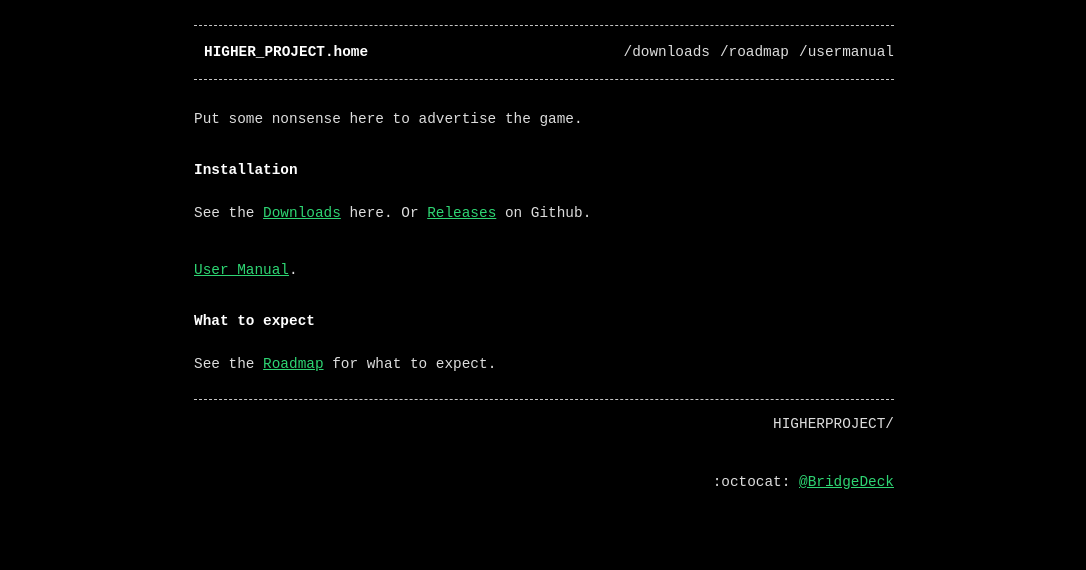
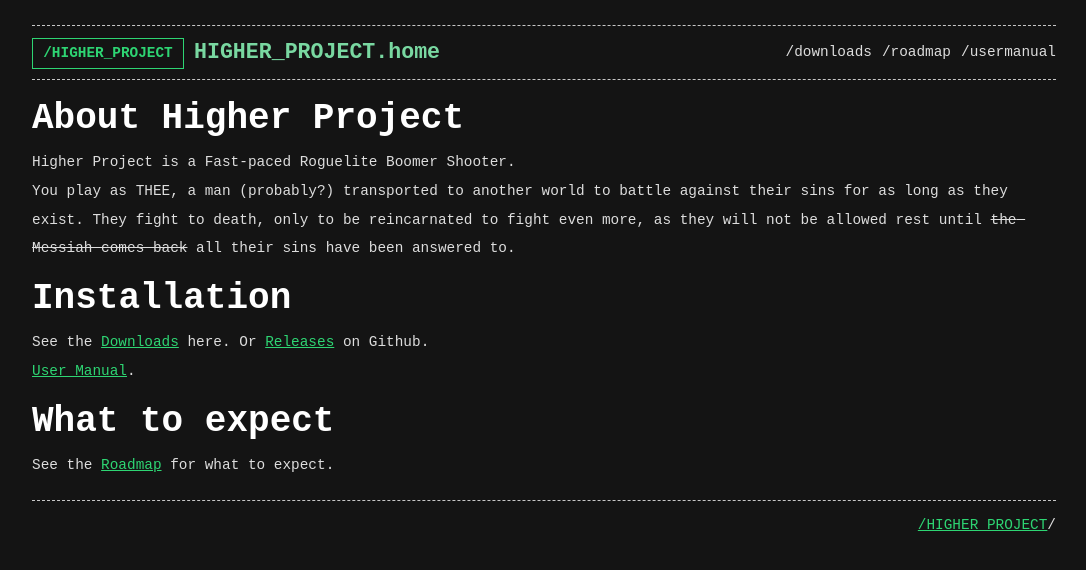
Before and after one commit to Higher-Project-GAME/higher-project-blog, a Jekyll site: the page built from index.md, in a window 1280 px wide. Shown: the top 570 px of the page, without its empty margins (96-1182 px from the left). Built offline with Jekyll 4.4.1, drawn with Linux system fonts in a browser that asks for light colours.

Commit message:
Style changes and actual game description

```diff
--- a/_config.yml
+++ b/_config.yml
@@ -1,6 +1,7 @@
-title: "HIGHERPROJECT"
+title: "HIGHER_PROJECT"
 description: ""
 github_username: BridgeDeck
+url:  "https://higher-project-game.github.io/higher-project-blog/"
 
 plugins:
   - jemoji
--- a/_includes/footer.html
+++ b/_includes/footer.html
@@ -1,8 +1,6 @@
 <footer>
 
-  {{ site.title }}/{{ page.permalink_name | replace: "/", "" | replace: " ", "-" }}
+  <a href={{ site.url }}>/HIGHER_PROJECT</a>/{{ page.permalink_name | replace: "/", "" | replace: " ", "-" }}
   <br><br>
-  {% if site.github_username and site.github_username != "" %} :octocat: <a href="https://github.com/{{site.github_username}}">@{{ site.github_username }}</a> {% endif %}
-  {% if site.twitter_username and site.twitter_username != "" %} :octocat: <a href="https://twitter.com/{{site.twitter_username}}">@{{ site.twitter_username }}</a> {% endif %}
 
 </footer>
--- a/_includes/header.html
+++ b/_includes/header.html
@@ -3,6 +3,7 @@
 <header>
   <div class="menu">
     <ul>
+      <li class="backtoroot"> <a href={{ site.url }}>/HIGHER_PROJECT</a> </li>
       <li class="page_title">{{ page.title }}</li>
       {%- for path in page_paths -%}
         {%- assign my_page = site.pages | where: "path", path | first -%}
--- a/assets/css/main.scss
+++ b/assets/css/main.scss
@@ -10,18 +10,23 @@
 :root {
 
   --main-color: white;
-  --bg-color: black;
+  --bg-color: rgb(20, 20, 20);
 
   --text-color: #DDD;
   --pop-color: white;
   --alt-color: #2ed573;
-  --light-alt-color: rgba(46, 213, 115);
+  --light-alt-color: rgb(121, 216, 161);
 
 }
 
 /* BASE */
-body { background-color: var(--bg-color); color: var(--main-color); font-family: 'Roboto Mono', monospace; margin: 0 auto; width: 90%; max-width: 700px; line-height: 2em; font-size: 0.9em; }
-h1, h2, h3, h4, h5, h6 {  margin: 0px;  margin-top: 22px;  font-weight: bold;  color: var(--pop-color); font-size: 1em; }
+body { background-color: var(--bg-color); color: var(--main-color); font-family: 'Roboto Mono', monospace; margin: 0 auto; width: 90%; max-width: 1024px; line-height: 2em; font-size: 0.9em; }
+h1 {  margin: 0px;  margin-top: 22px;  font-weight: bold;  color: var(--pop-color); font-size: 2.5em; }
+h2 {  margin: 0px;  margin-top: 22px;  font-weight: bold;  color: var(--pop-color); font-size: 2.25em; }
+h3 {  margin: 0px;  margin-top: 22px;  font-weight: bold;  color: var(--pop-color); font-size: 2em; }
+h4 {  margin: 0px;  margin-top: 22px;  font-weight: bold;  color: var(--pop-color); font-size: 1.75em; }
+h5 {  margin: 0px;  margin-top: 22px;  font-weight: bold;  color: var(--pop-color); font-size: 1.5em; }
+h6 {  margin: 0px;  margin-top: 22px;  font-weight: bold;  color: var(--pop-color); font-size: 1.25em; }
 p, ul, ol { font-size: 1em;  color: var(--text-color); }
 a { text-decoration: underline;  color: var(--alt-color); }
 a:hover { color: var(--bg-color); background-color: var(--alt-color); }
@@ -40,6 +45,8 @@ footer { color: var(--text-color);  border-top: dashed 1px rgba(219, 219, 219, 0
 header { margin-top: 25px;  margin-bottom: 10px; }
 header p { text-align: left;  margin: 0; }
 footer { margin-bottom: 20px; }
+// footer a { text-decoration: underline;  color: var(--text-color); }
+// footer a:hover { text-decoration: none; color: var(--bg-color); background-color: var(--main-color); font-weight: bold; }
 img.home_header { width: 100%; margin-top: 5%; margin-bottom: 5%; }
 img.detail_header { width: 100%; }
 
@@ -56,7 +63,9 @@ ul :not(.menu) > ul > li:before { content: "*";  margin-right: 9px; }
 .menu ul li { display: inline;  margin-left: 10px; }
 .menu ul li a { text-decoration: none;  color: var(--text-color); }
 .menu ul li a:hover { text-decoration: none; color: var(--bg-color); background-color: var(--main-color); }
-.menu ul li.page_title { text-align: left; margin-left: 10px; float: left; font-weight: bold; color: var(--main-color) }
+.menu ul li.page_title { text-align: left; margin-left: 10px; float: left; font-weight: bold; color: var(--light-alt-color); font-size: 1.5em;}
+.menu ul li.backtoroot a { text-align: center; float: left; font-weight: bold; color: var(--alt-color); border: 1px solid var(--alt-color); width: 150px;}
+.menu ul li.backtoroot a:hover { text-decoration: none; color: var(--bg-color); background-color: var(--alt-color); }
 
 
 /* ERROR PAGES */
--- a/index.md
+++ b/index.md
@@ -7,10 +7,11 @@ title: HIGHER_PROJECT.home
 permalink: /
 permalink_name: /
 ---
-Put some nonsense here to advertise the game.
-
+# About Higher Project
+Higher Project is a Fast-paced Roguelite Boomer Shooter.
+You play as THEE, a man (probably?) transported to another world to battle against their sins for as long as they exist. They fight to death, only to be reincarnated to fight even more, as they will not be allowed rest until ~~the Messiah comes back~~ all their sins have been answered to.
 # Installation
-See the [Downloads](./downloads) here. Or [Releases](https://github.com/Higher-Project-GAME/higher-project-blog/releases) on Github. <br>
+See the [Downloads](./downloads) here. Or [Releases](https://github.com/Higher-Project-GAME/higher-project-blog/releases) on Github.
 [User Manual](./usermanual).
 
 # What to expect
```
